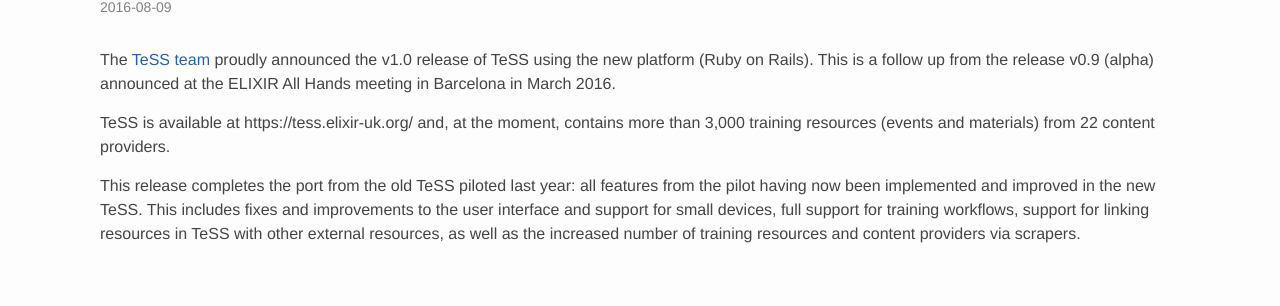
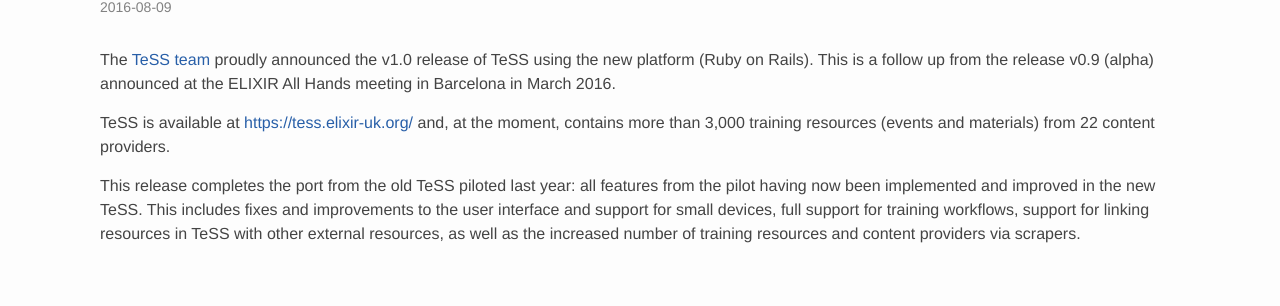
Before and after one commit to eScienceLab/eScienceLab.github.io, a Jekyll site: the page built from _posts/2016-08-09-tess_v1.0_release.markdown, in a window 1280 px wide. Shown: the part 176-482 px from the top of the page. Built offline with Jekyll 4.4.1, drawn with Linux system fonts in a browser that asks for light colours; comment, search, counter and statistics services are not loaded; some of the changed lines change nothing that is shown.

Commit message:
tess hyperlink

```diff
--- a/_posts/2016-08-09-tess_v1.0_release.markdown
+++ b/_posts/2016-08-09-tess_v1.0_release.markdown
@@ -7,6 +7,6 @@
 
 The [TeSS team](http://www.esciencelab.org.uk/products/tess/) proudly announced the v1.0 release of TeSS using the new platform (Ruby on Rails). This is a follow up from the release v0.9 (alpha) announced at the ELIXIR All Hands meeting in Barcelona in March 2016.
 
-TeSS is available at https://tess.elixir-uk.org/ and, at the moment, contains more than 3,000 training resources (events and materials) from 22 content providers.
+TeSS is available at [https://tess.elixir-uk.org/](https://tess.elixir-uk.org/) and, at the moment, contains more than 3,000 training resources (events and materials) from 22 content providers.
 
 This release completes the port from the old TeSS piloted last year: all features from the pilot having now been implemented and improved in the new TeSS. This includes fixes and improvements to the user interface and support for small devices, full support for training workflows, support for linking resources in TeSS with other external resources, as well as the increased number of training resources and content providers via scrapers.
```
